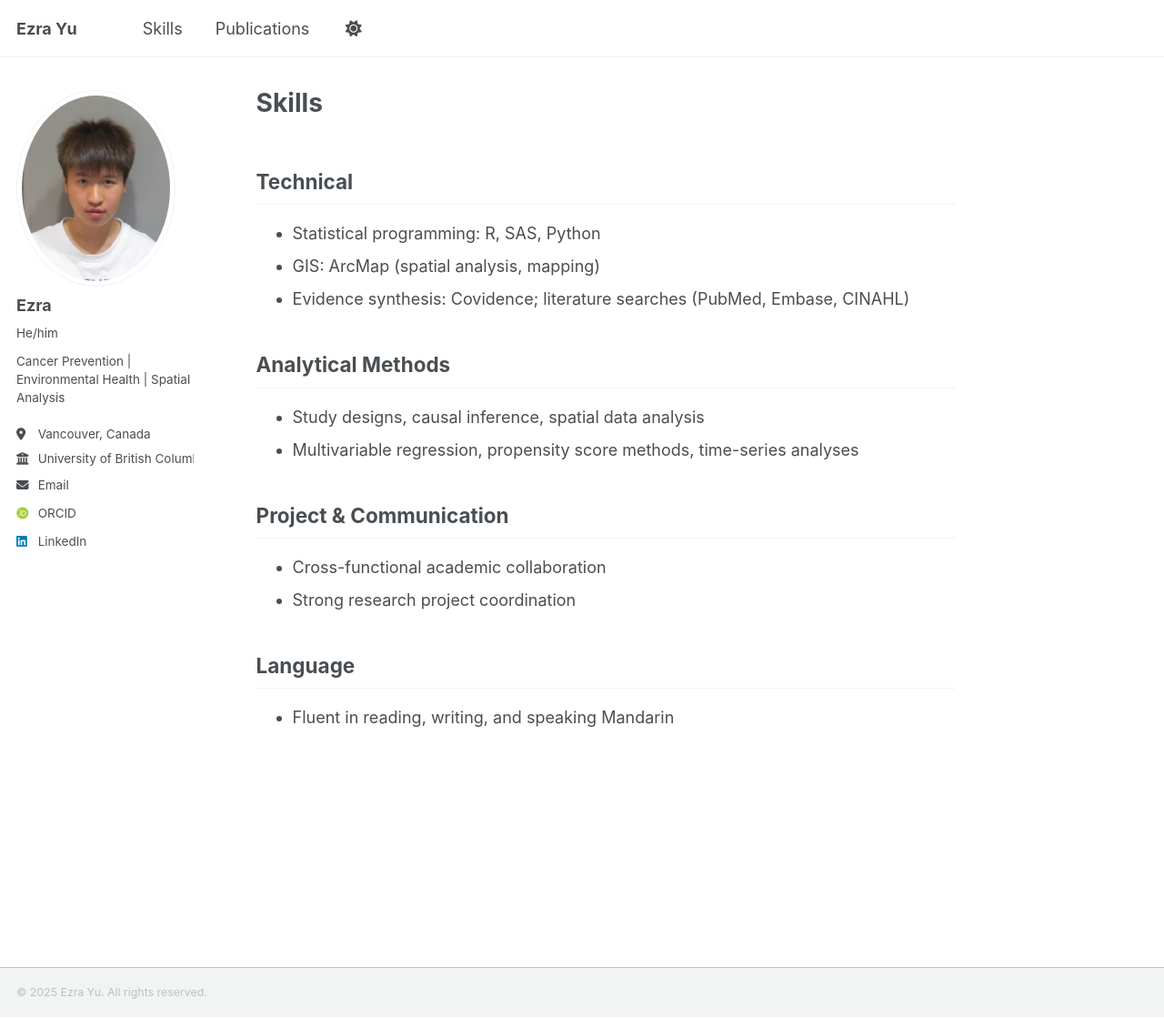
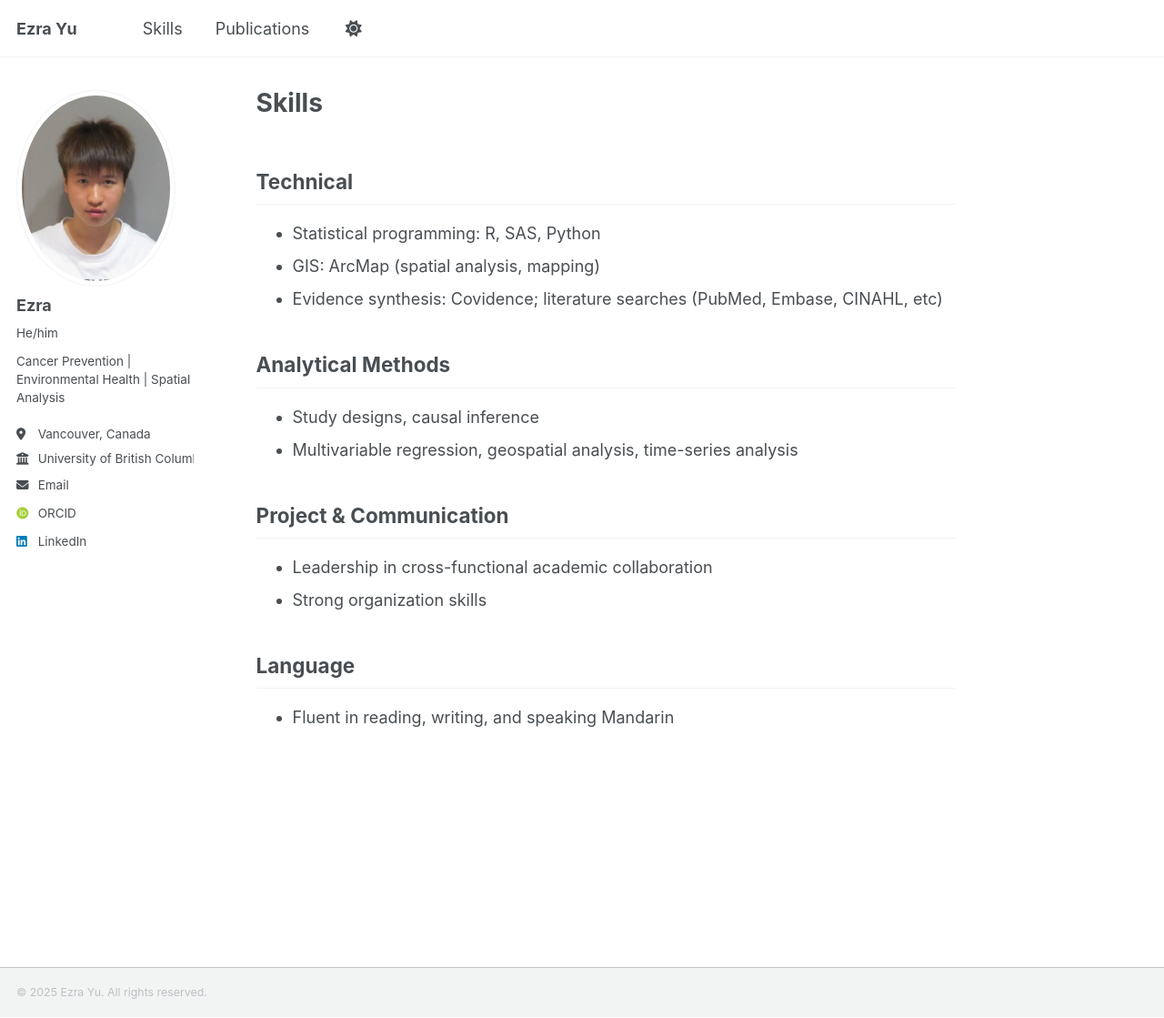
Before and after one commit to ezraxyu/ezraxyu.github.io, a Jekyll site: the page built from _pages/skills.md, in a window 1280 px wide and 1119 px high. Shown: the whole window at 91% size. Built offline with Jekyll 4.4.1, drawn with Linux system fonts in a browser that asks for light colours; some web fonts are replaced; a script that is not in the unit is left out.

Commit message:
Update skills.md

```diff
--- a/_pages/skills.md
+++ b/_pages/skills.md
@@ -8,15 +8,15 @@ author_profile: true
 ## Technical
 - Statistical programming: R, SAS, Python
 - GIS: ArcMap (spatial analysis, mapping)
-- Evidence synthesis: Covidence; literature searches (PubMed, Embase, CINAHL)
+- Evidence synthesis: Covidence; literature searches (PubMed, Embase, CINAHL, etc)
 
 ## Analytical Methods
-- Study designs, causal inference, spatial data analysis
-- Multivariable regression, propensity score methods, time-series analyses
+- Study designs, causal inference
+- Multivariable regression, geospatial analysis, time-series analysis
 
 ## Project & Communication
-- Cross-functional academic collaboration
-- Strong research project coordination
+- Leadership in cross-functional academic collaboration
+- Strong organization skills
 
 ## Language
 - Fluent in reading, writing, and speaking Mandarin
```
